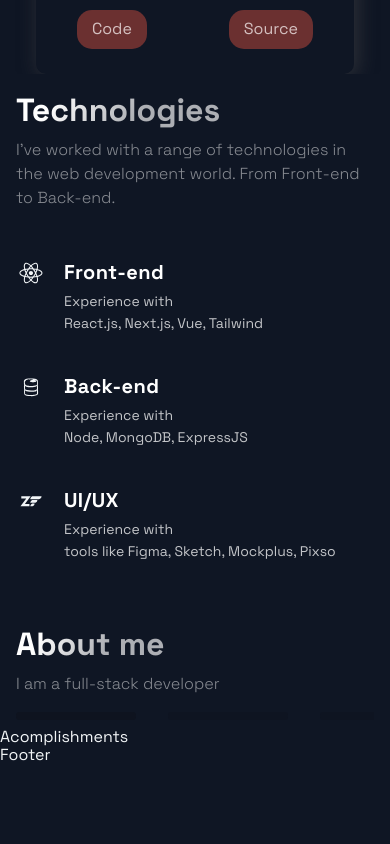
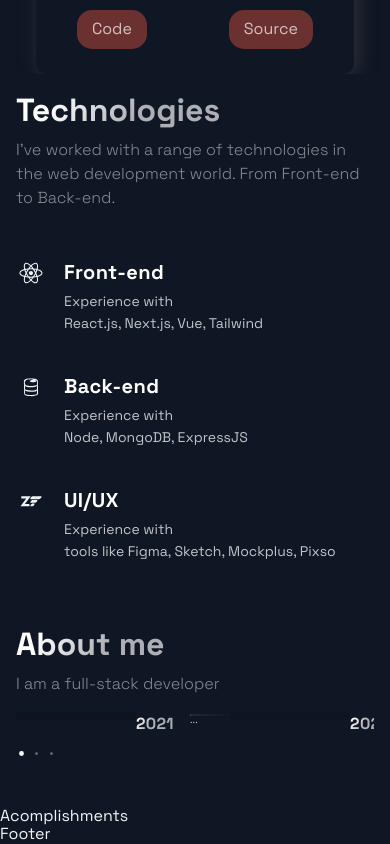
Before and after one commit to sokolov574/Portfolio, a Next.js app: page / in a window 390 px wide. Shown: the part 1837-2681 px from the top of the page. Before the commit the page ends 2602 px from the top, so only its background shows below. Built offline with nearby package versions, Linux system fonts and the light colour scheme.

Commit message:
fixed bag with Carousel for mobile devices

```diff
--- a/src/components/TimeLine/TimeLine.js
+++ b/src/components/TimeLine/TimeLine.js
@@ -24,23 +24,23 @@
     }
  }
 
-  // const handleScroll = () => {
-  //   if (carouselRef.current) {
-  //     const index = Math.round((carouselRef.current.scrollLeft / (carouselRef.current.scrollWidth * 0.7)) * TimeLineData.length);
+  const handleScroll = () => {
+    if (carouselRef.current) {
+      const index = Math.round((carouselRef.current.scrollLeft / (carouselRef.current.scrollWidth * 0.7)) * TimeLineData.length);
 
-  //     setActiveItem(index);
-  //   }
-  // }
+      setActiveItem(index);
+    }
+  }
 
   // // snap back to beginning of scroll when window is resized
   // // avoids a bug where content is covered up if coming from smaller screen
-  // useEffect(() => {
-  //   const handleResize = () => {
-  //     scroll(carouselRef.current, 0);
-  //   }
+  useEffect(() => {
+    const handleResize = () => {
+      scroll(carouselRef.current, 0);
+    }
 
-  //   window.addEventListener('resize', handleResize);
-  // }, []);
+    window.addEventListener('resize', handleResize);
+  }, []);
 
   return (
     <Section id="about">
@@ -49,7 +49,7 @@
         I am a full-stack developer
       </SectionText>
 
-      <CarouselContainer ref={carouselRef}>
+      <CarouselContainer ref={carouselRef} onScroll={handleScroll}>
         <>
           {TimeLineData.map((item, index) => (
               <CarouselMobileScrollNode key={index} final={index === TOTAL_CAROUSEL_COUNT - 1}>
@@ -60,10 +60,61 @@
                   onClick={(e) => handleClick(e, index)}
                   >
                 </CarouselItem>
+                <CarouselItemTitle>
+                  {item.year}
+
+                  <CarouselItemImg
+                    width="208"
+                    height="6"
+                    viewBox="0 0 208 6"
+                    fill="none"
+                    xmlns="http://www.w3.org/2000/svg">
+                    <path
+                      fill-rule="evenodd"
+                      clip-rule="evenodd"
+                      d="M2.5 5.5C3.88071 5.5 5 4.38071 5 3V3.5L208 3.50002V2.50002L5 2.5V3C5 1.61929 3.88071 0.5 2.5 0.5C1.11929 0.5 0 1.61929 0 3C0 4.38071 1.11929 5.5 2.5 5.5Z"
+                      fill="url(#paint0_linear)"
+                      fill-opacity="0.33"
+                    />
+                    <defs>
+                      <linearGradient
+                        id="paint0_linear"
+                        x1="-4.30412e-10"
+                        y1="0.5"
+                        x2="208"
+                        y2="0.500295"
+                        gradientUnits="userSpaceOnUse">
+                        <stop stop-color="white" />
+                        <stop
+                          offset="0.79478"
+                          stop-color="white"
+                          stop-opacity="0"
+                        />
+                      </linearGradient>
+                    </defs>
+                  </CarouselItemImg>
+
+                </CarouselItemTitle>
+
+                <CarouselItemText>{item.text}</CarouselItemText>
+
               </CarouselMobileScrollNode>
             ))}
         </>
       </CarouselContainer>
+      <CarouselButtons>
+        {TimeLineData.map((item, index) => (
+          <CarouselButton
+            key={index}
+            index={index}
+            active={activeItem}
+            onClick={(e) => handleClick(e, index)}
+            type="button"
+          >
+            <CarouselButtonDot active={activeItem} />
+          </CarouselButton>
+        ))}
+      </CarouselButtons>
     </Section>
   );
 };
```
